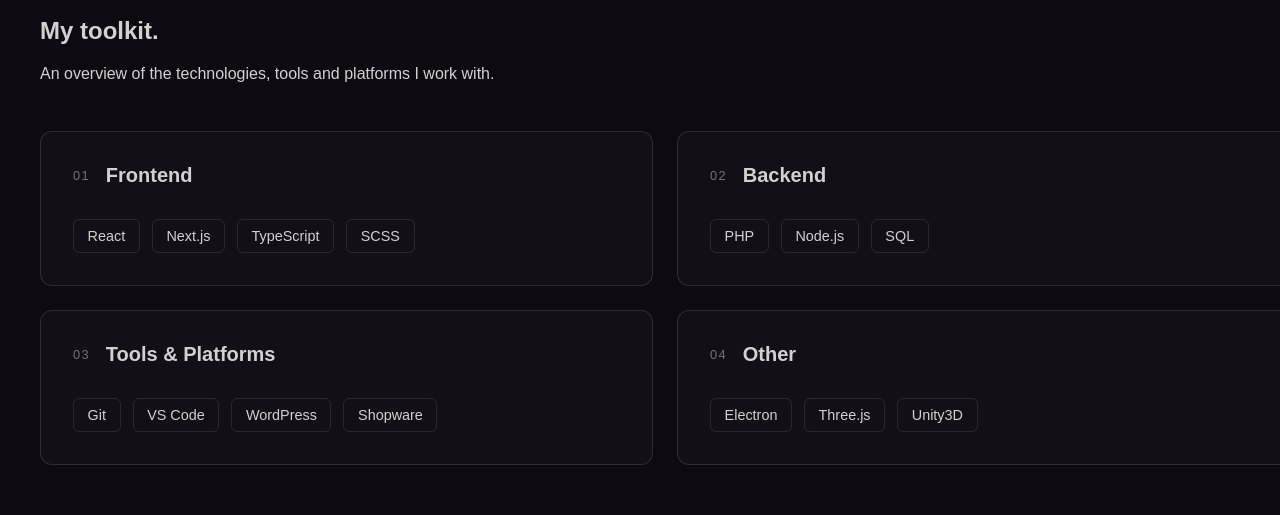
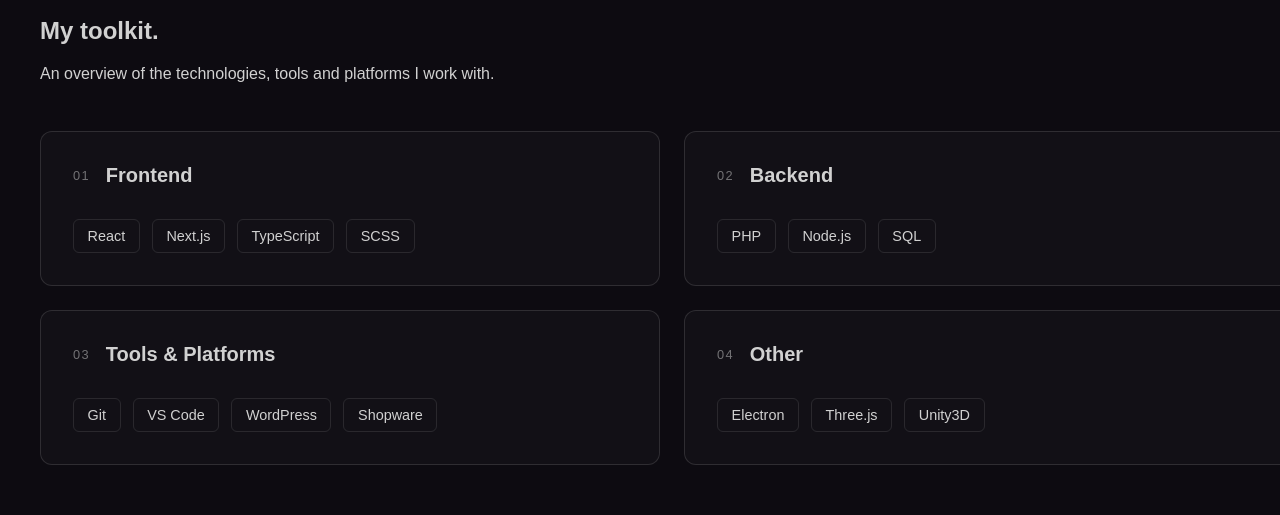
Before and after one commit to Coxton/HoxfolioReact, a Next.js app: page /about in a window 1280 px wide. Shown: the part 3060-3575 px from the top of the page. Built offline with nearby package versions, Linux system fonts and the light colour scheme; a web font is replaced by a local one.

Commit message:
Fixed mismatching container width

```diff
--- a/src/app/about/About.module.scss
+++ b/src/app/about/About.module.scss
@@ -119,7 +119,7 @@
     display: grid;
     grid-template-columns: repeat(2, minmax(0, 1fr));
     gap: 1.5rem;
-    max-width: 1250px;
+    max-width: 1650px;
 }
 
 .toolkitCard {
```
